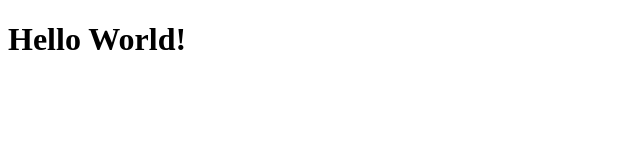
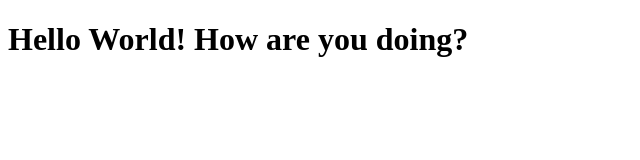
Before and after one commit to DavidCIA/SuhDude, a plain HTML site: page index.html in a window 1280 px wide. Shown: the whole page, without its empty margins (0-640 px from the left). Drawn offline with Linux system fonts and the light colour scheme.

Commit message:
changed h1 text

```diff
--- a/index.html
+++ b/index.html
@@ -4,7 +4,7 @@
  <head>
  </head>
  <body>
- 	<h1> Hello World!</h1>
+ 	<h1> Hello World! How are you doing?</h1>
  </body>
 
  </html>
```
